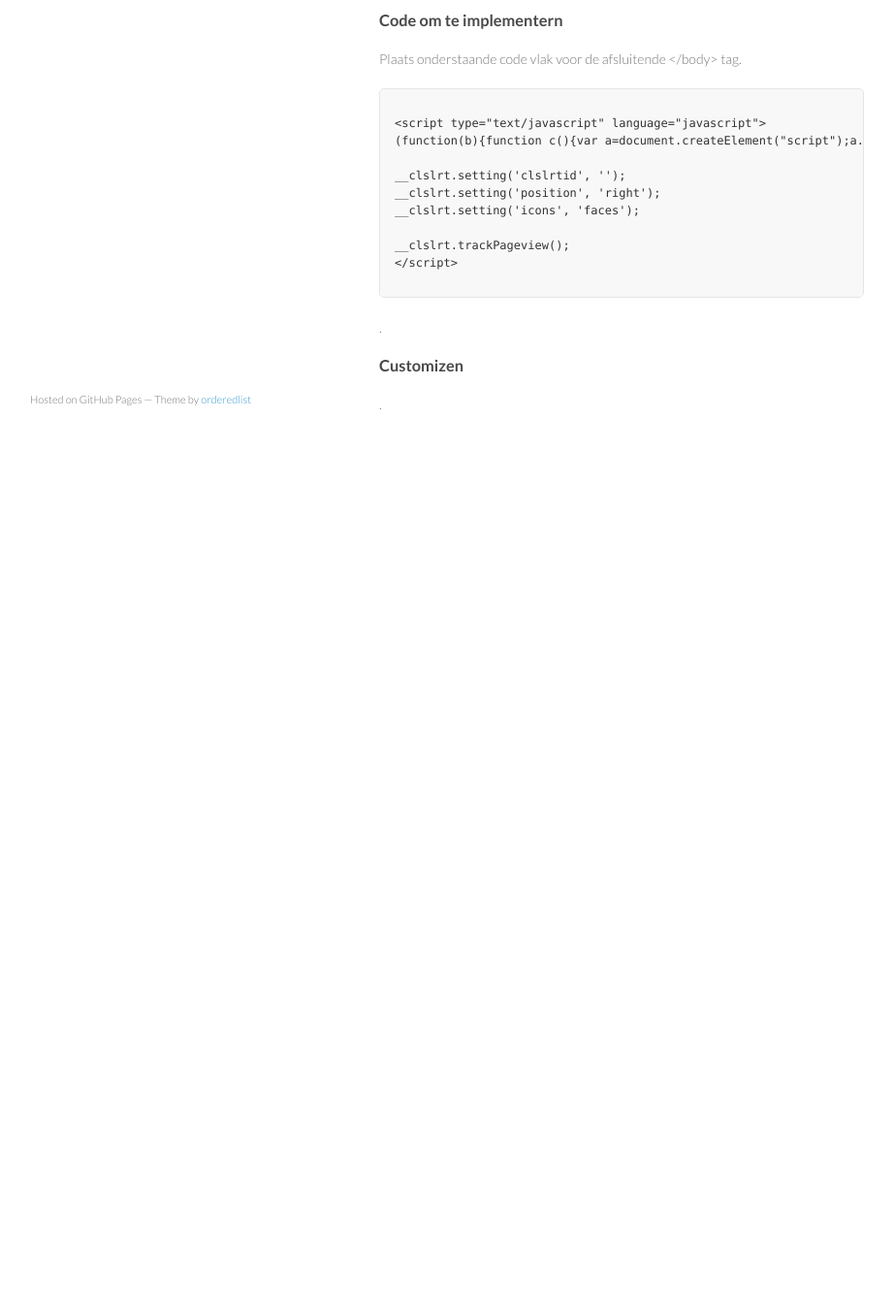
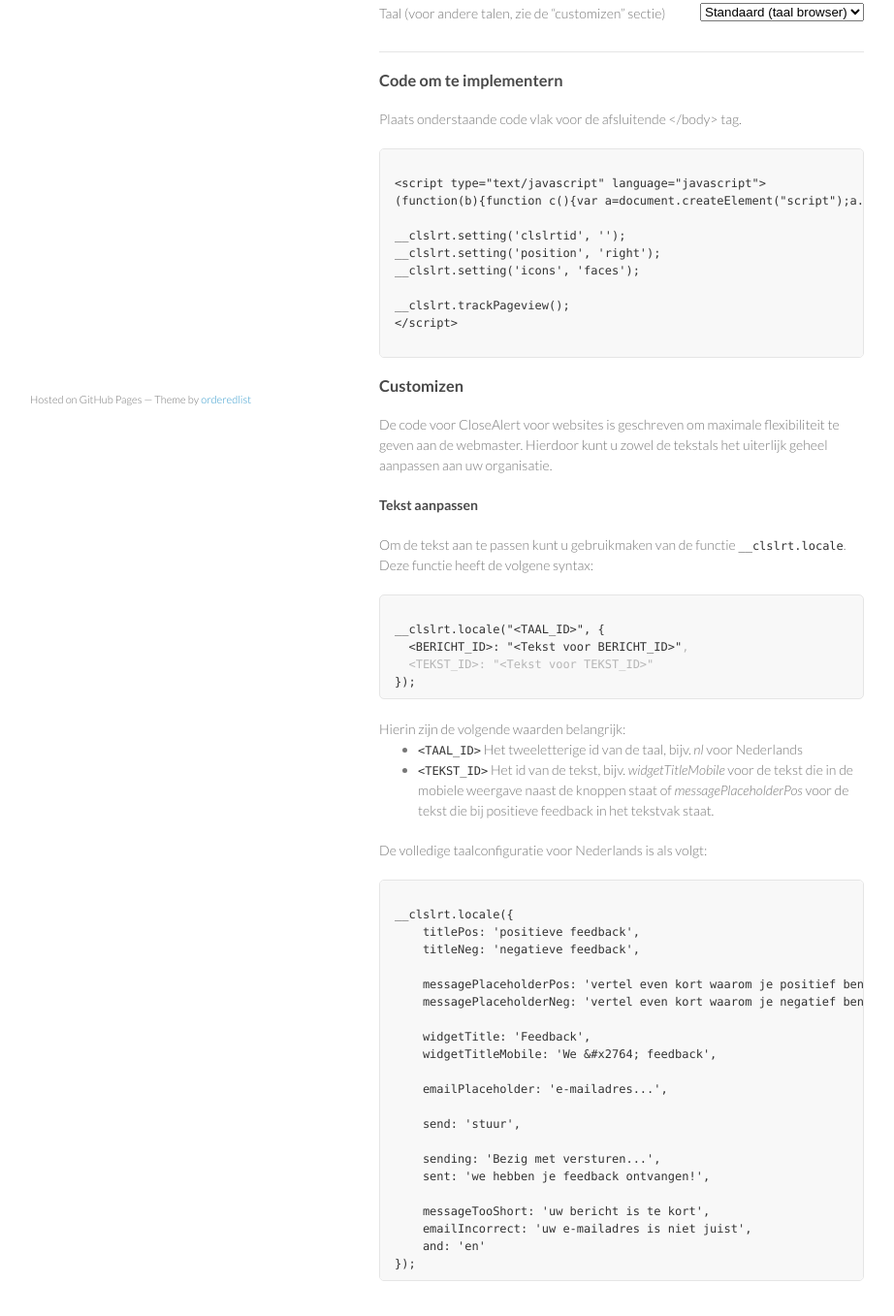
Before and after one commit to closealert/closealert.github.io, a plain HTML site: page web/index.html in a window 1280 px wide. Shown: the part 309-1666 px from the top of the page at 97% size, without its empty margins (179-1101 px from the left). Before the commit the page ends 806 px from the top, so only its background shows below. Drawn offline with nearby package versions, Linux system fonts and the light colour scheme.

Commit message:
Added instructions for customizing

```diff
--- a/web/index.html
+++ b/web/index.html
@@ -27,7 +27,7 @@
             CloseAlert voor websites
           </h2>
 
-          <p></p>
+          <p>Op deze pagina staan de instructies beschreven om CloseAlert op uw website te implementeren.</p>
 
           <h3>Instellingen</h3>
 
@@ -38,13 +38,13 @@
 
             <label>
               <input type="text" id="setting-clslrtid">
-              CloseAlert ID
+              CloseAlert ID (pas alleen aan als u weet wat dit is)
             </label>
 
             <label>
               <select id="setting-position">
-                <option value="right">Right</option>
-                <option value="bottom">Bottom</option>
+                <option value="right">Rechts boven</option>
+                <option value="bottom">Rechts onder</option>
               </select>
               Positie op scherm (alleen voor desktop and tablet)
             </label>
@@ -59,7 +59,7 @@
 
             <label>
               <select id="setting-lang">
-                <option value="default">Standaar (taal browser)</option>
+                <option value="default">Standaard (taal browser)</option>
                 <option value="nl">Nederlands</option>
                 <option value="en">Engels</option>
               </select>
@@ -82,13 +82,51 @@ __clslrt.trackPageview();
 &lt;/script&gt;
           </code></pre>
 
-          <p>.</p>
-
           <h3>
           <a name="designer-templates" class="anchor" href="#designer-templates"><span class="octicon octicon-link"></span></a>Customizen</h3>
 
-          <p>.</p>
+          <p>De code voor CloseAlert voor websites is geschreven om maximale flexibiliteit te geven aan de webmaster. Hierdoor kunt u zowel de tekstals het uiterlijk geheel aanpassen aan uw organisatie.</p>
 
+          <h4>Tekst aanpassen</h4>
+          <p>Om de tekst aan te passen kunt u gebruikmaken van de functie <code>__clslrt.locale</code>. Deze functie heeft de volgene syntax:
+            <pre><code>
+__clslrt.locale("&lt;TAAL_ID&gt;", {
+  &lt;BERICHT_ID&gt;: "&lt;Tekst voor BERICHT_ID&gt;"<span style="opacity:.33;">,
+  &lt;TEKST_ID&gt;: "&lt;Tekst voor TEKST_ID&gt;"</span>
+});</code></pre>
+            Hierin zijn de volgende waarden belangrijk:
+            <ul>
+              <li><code>&lt;TAAL_ID&gt;</code> Het tweeletterige id van de taal, bijv. <em>nl</em> voor Nederlands</li>
+              <li><code>&lt;TEKST_ID&gt;</code> Het id van de tekst, bijv. <em>widgetTitleMobile</em> voor de tekst die in de mobiele weergave naast de knoppen staat of <em>messagePlaceholderPos</em> voor de tekst die bij positieve feedback in het tekstvak staat.</li>
+            </ul>
+
+          </p>
+
+          <p>
+            De volledige taalconfiguratie voor Nederlands is als volgt:
+            <pre><code>
+__clslrt.locale({
+    titlePos: 'positieve feedback',
+    titleNeg: 'negatieve feedback',
+
+    messagePlaceholderPos: 'vertel even kort waarom je positief bent over deze pagina',
+    messagePlaceholderNeg: 'vertel even kort waarom je negatief bent over deze pagina',
+
+    widgetTitle: 'Feedback',
+    widgetTitleMobile: 'We &amp;#x2764; feedback',
+
+    emailPlaceholder: 'e-mailadres...',
+
+    send: 'stuur',
+
+    sending: 'Bezig met versturen...',
+    sent: 'we hebben je feedback ontvangen!',
+
+    messageTooShort: 'uw bericht is te kort',
+    emailIncorrect: 'uw e-mailadres is niet juist',
+    and: 'en'
+});
+</code></pre></p>
       </section>
 
       <footer>
```
